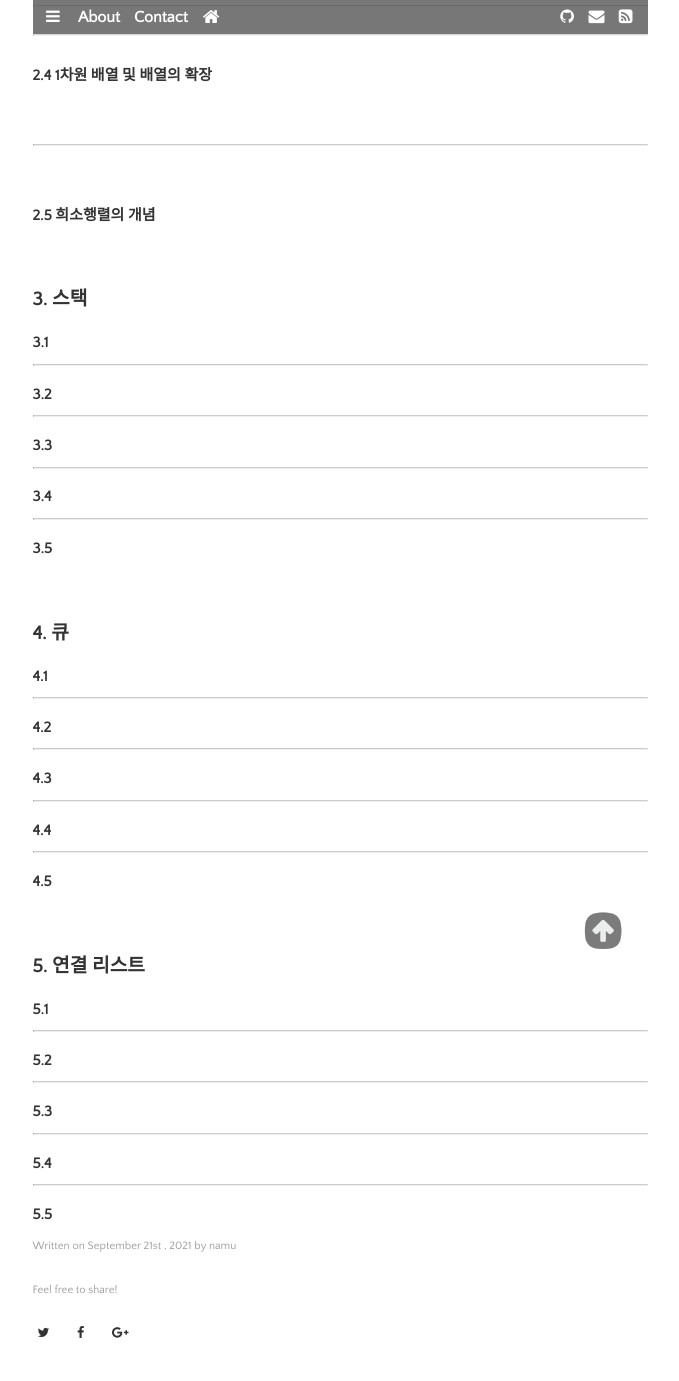
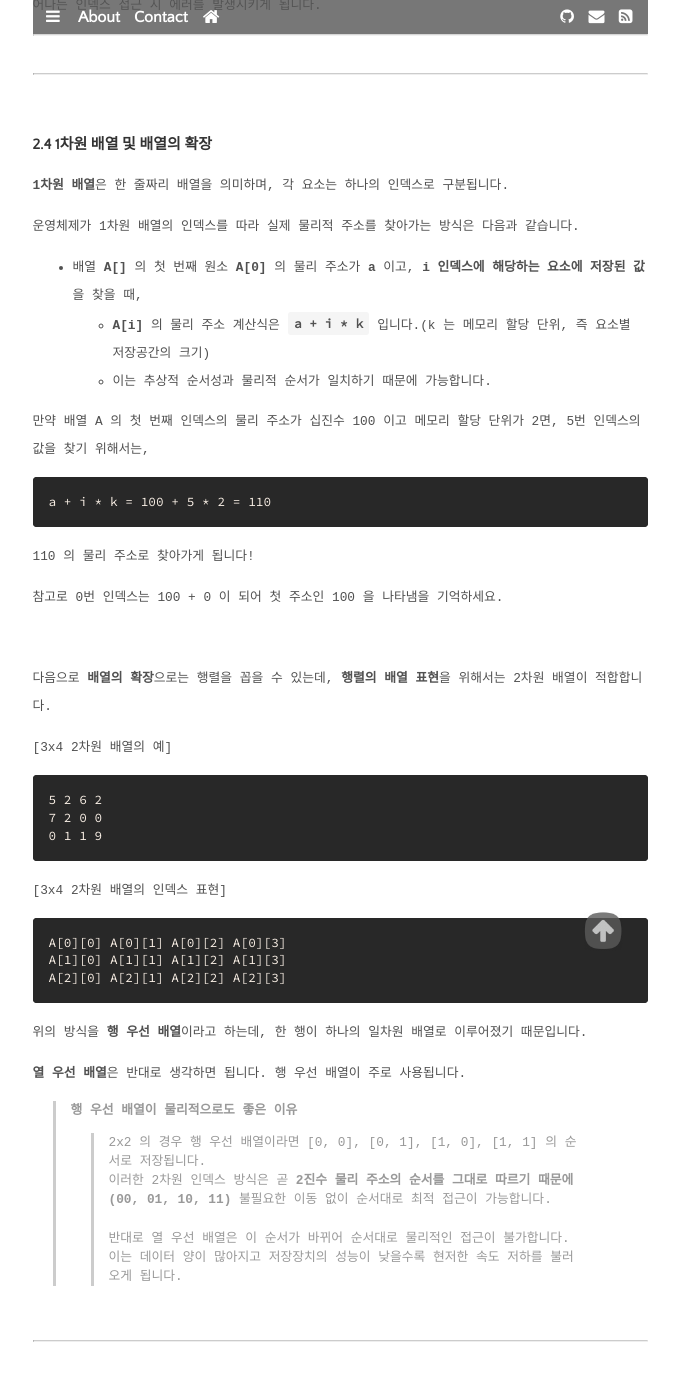
Before and after one commit to daesungRa/namu, a Jekyll site: the page built from _posts/knou/2021-09-21-data-structure.markdown, in a window 1280 px wide and 1400 px high, scrolled down 6855 px. Shown: the top 1381 px of the window, without its empty margins (300-979 px from the left). Built offline with Jekyll 4.4.1, drawn with Linux system fonts in a browser that asks for light colours; some web fonts are replaced; some of the changed text lies outside the part shown.

Commit message:
post: Add contents to data-structure:

````diff
--- a/_posts/knou/2021-09-21-data-structure.markdown
+++ b/_posts/knou/2021-09-21-data-structure.markdown
@@ -289,6 +289,9 @@ int retrieve(int *a, int i) {  // i = 2
 }
 ```
 
+이러한 구현 로직에 따라 시스템 개발자는 컴파일러를 만듭니다.
+잘 만들어진 컴파일러라면 range 를 벗어나는 인덱스 접근 시 에러를 발생시키게 됩니다.
+
 <br>
 
 ---
@@ -297,6 +300,55 @@ int retrieve(int *a, int i) {  // i = 2
 
 ### 2.4 1차원 배열 및 배열의 확장
 
+**1차원 배열**은 한 줄짜리 배열을 의미하며, 각 요소는 하나의 인덱스로 구분됩니다.
+
+운영체제가 1차원 배열의 인덱스를 따라 실제 물리적 주소를 찾아가는 방식은 다음과 같습니다.
+
+- 배열 **A[]** 의 첫 번째 원소 **A[0]** 의 물리 주소가 **a** 이고, **i 인덱스에 해당하는 요소에 저장된 값**을 찾을 때,
+    - **A[i]** 의 물리 주소 계산식은 **```a + i * k```** 입니다.(k 는 메모리 할당 단위, 즉 요소별 저장공간의 크기)
+    - 이는 추상적 순서성과 물리적 순서가 일치하기 때문에 가능합니다.
+
+만약 배열 A 의 첫 번째 인덱스의 물리 주소가 십진수 100 이고 메모리 할당 단위가 2면,
+5번 인덱스의 값을 찾기 위해서는,
+
+```text
+a + i * k = 100 + 5 * 2 = 110
+```
+
+110 의 물리 주소로 찾아가게 됩니다!
+
+참고로 0번 인덱스는 100 + 0 이 되어 첫 주소인 100 을 나타냄을 기억하세요.
+
+<br>
+
+다음으로 **배열의 확장**으로는 행렬을 꼽을 수 있는데,
+**행렬의 배열 표현**을 위해서는 2차원 배열이 적합합니다.
+
+[3x4 2차원 배열의 예]
+```text
+5 2 6 2
+7 2 0 0
+0 1 1 9
+```
+
+[3x4 2차원 배열의 인덱스 표현]
+```text
+A[0][0] A[0][1] A[0][2] A[0][3]
+A[1][0] A[1][1] A[1][2] A[1][3]
+A[2][0] A[2][1] A[2][2] A[2][3]
+```
+
+위의 방식을 **행 우선 배열**이라고 하는데, 한 행이 하나의 일차원 배열로 이루어졌기 때문입니다.
+
+**열 우선 배열**은 반대로 생각하면 됩니다. 행 우선 배열이 주로 사용됩니다.
+
+> **행 우선 배열이 물리적으로도 좋은 이유**
+>> 2x2 의 경우 행 우선 배열이라면 [0, 0], [0, 1], [1, 0], [1, 1] 의 순서로 저장됩니다.<br>
+>> 이러한 2차원 인덱스 방식은 곧 **2진수 물리 주소의 순서를 그대로 따르기 때문에(00, 01, 10, 11)**
+>> 불필요한 이동 없이 순서대로 최적 접근이 가능합니다.<br><br>
+>> 반대로 열 우선 배열은 이 순서가 바뀌어 순서대로 물리적인 접근이 불가합니다.
+>> 이는 데이터 양이 많아지고 저장장치의 성능이 낮을수록 현저한 속도 저하를 불러오게 됩니다.
+
 <br>
 
 ---
@@ -304,6 +356,22 @@ int retrieve(int *a, int i) {  // i = 2
 <br>
 
 ### 2.5 희소행렬의 개념
+
+2차원 배열을 활용한 행렬의 응용입니다.
+
+**희소행렬의 개념**은 사이즈가 큰 2차원 배열에서 0 값이 다수 존재하는 경우 메모리를 더 효율적으로 다루기 위한 방법입니다.
+
+따라서 반복적으로 저장되는 0 값은 굳이 메모리에 저장하지 않고, 0 이 아닌 값만을 따로 모아서 저장하는 방식으로 추상화합니다.
+
+8행 9열의 2차원 배열을 희소행렬로 추상화한 결과는 다음과 같습니다.
+
+![sparse matrix]({{ site.github.url }}{% link assets/post-img/sparse-matrix01.png %})
+
+위와 같이 한번 더 추상화된 희소행렬에서 첫 번째 행은 2차원 배열의 **행, 열, 값(0이 아닌 값의 개수)**을 나타냅니다.
+
+그 다음 행부터는 **가로 인덱스, 세로 인덱스, 실제 값**을 표현합니다.
+
+이로써 불필요한 0을 제외하고 꼭 필요한 정보만 추상화해 메모리 공간을 더 효율적으로 사용하게 되었습니다!
 
 <br>
 ## 3. 스택
````
Also changed, not shown: assets/post-img/sparse-matrix01.png (added).
